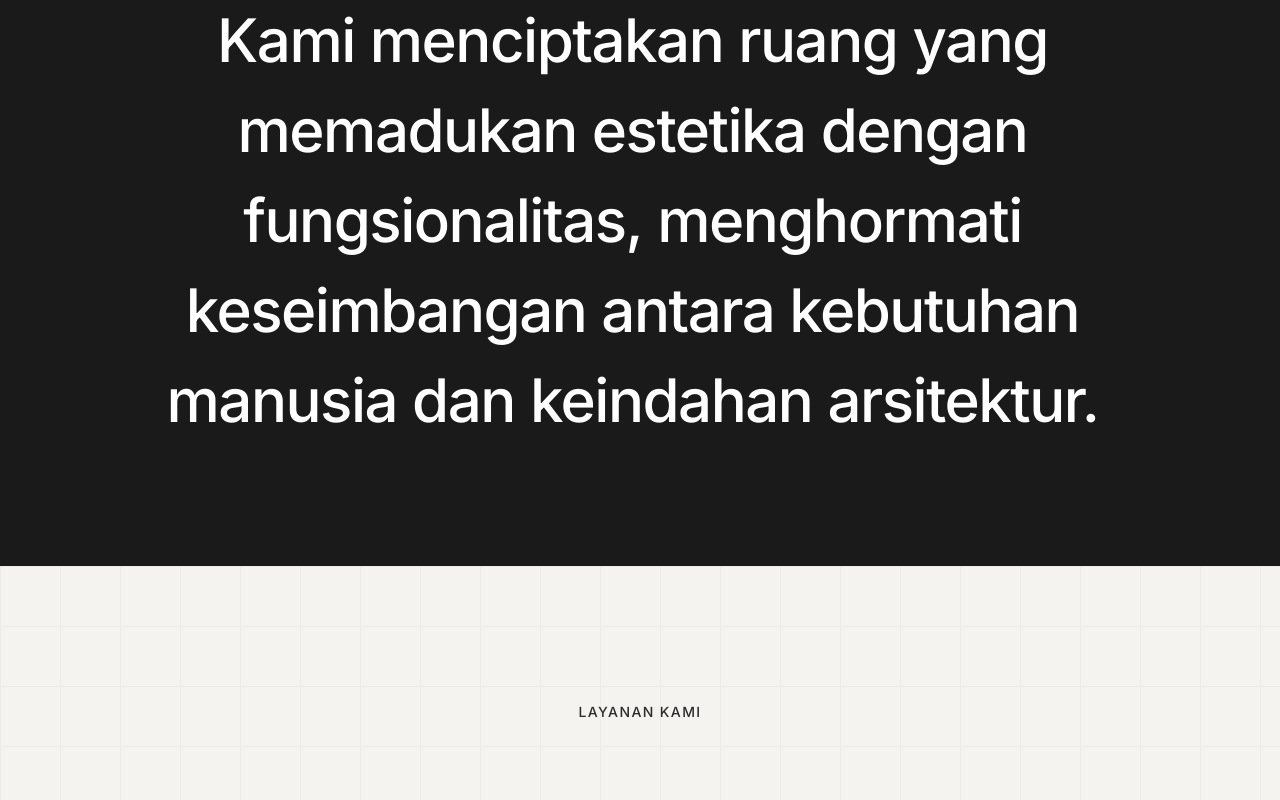
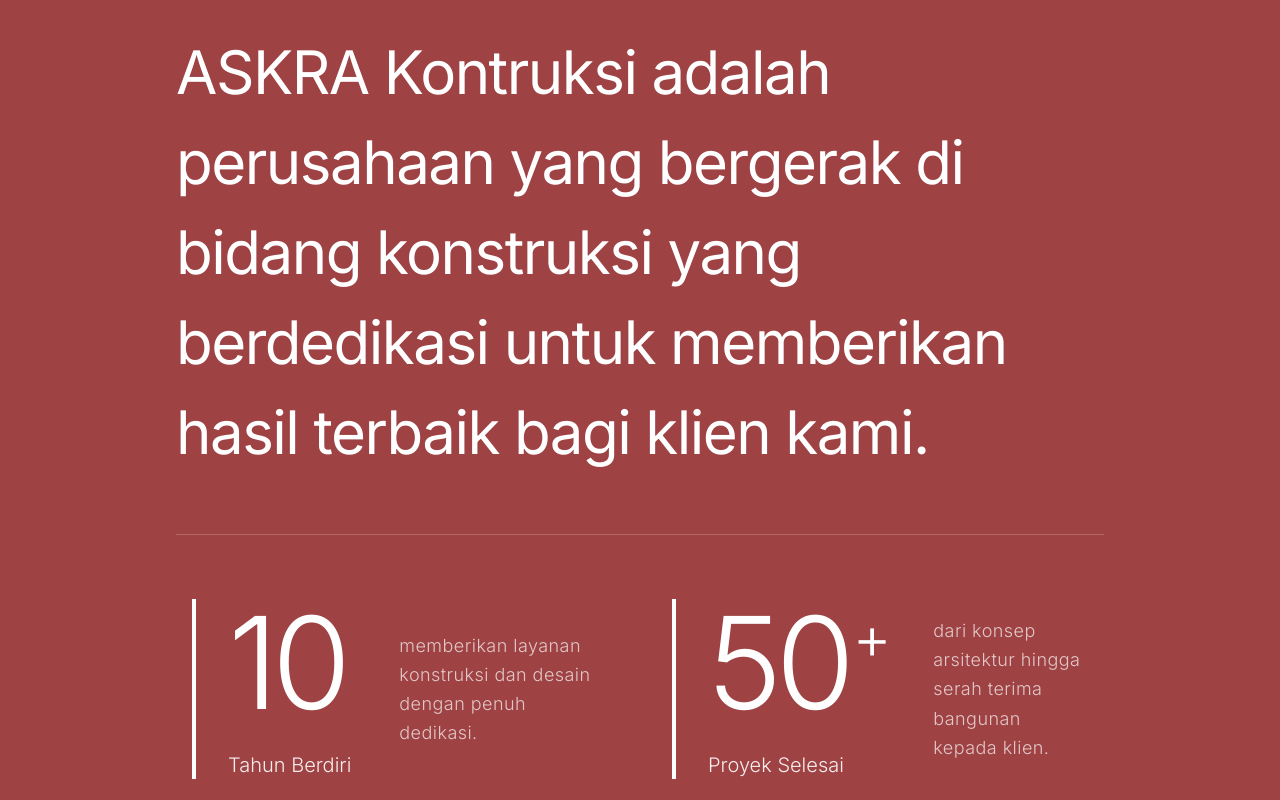
Before and after one commit to acaryawibawantra/desainbangunrenovasi-website, a Next.js app: page / in a window 1280 px wide. Shown: the part 940-1740 px from the top of the page. Built offline with nearby package versions, Linux system fonts and the light colour scheme.

Commit message:
feat: add smooth text reveal and background color transition on scroll in tagline

```diff
--- a/components/sections/Tagline.tsx
+++ b/components/sections/Tagline.tsx
@@ -1,49 +1,157 @@
 "use client";
 
-import { useRef } from "react";
-import { motion, useScroll, useTransform, MotionValue } from "framer-motion";
+import { useRef, useEffect, useState } from "react";
+import { motion, useScroll, useTransform, MotionValue, useInView, animate } from "framer-motion";
 
-const taglineText = "Kami menciptakan ruang yang memadukan estetika dengan fungsionalitas, menghormati keseimbangan antara kebutuhan manusia dan keindahan arsitektur.";
+const taglineText = "ASKRA Kontruksi adalah perusahaan yang bergerak di bidang konstruksi yang berdedikasi untuk memberikan hasil terbaik bagi klien kami.";
 
 function Word({ children, progress, range }: { children: string; progress: MotionValue<number>; range: [number, number] }) {
-    const opacity = useTransform(progress, range, [0.1, 1]);
+    // Apply a slightly smoother easing on the opacity
+    const opacity = useTransform(progress, range, [0.15, 1]);
+    // Optional: You can also use transform like Y position to make it feel smoother
+    const y = useTransform(progress, range, [5, 0]);
 
     return (
         <span className="relative inline-block mr-[0.25em] mt-[0.25em]">
             <span className="absolute opacity-10 text-white/20 select-none">{children}</span>
-            <motion.span style={{ opacity }} className="text-white">{children}</motion.span>
+            <motion.span style={{ opacity, y }} className="text-white relative inline-block transition-transform duration-700 ease-out">{children}</motion.span>
         </span>
     );
 }
 
 export function Tagline() {
     const containerRef = useRef<HTMLDivElement>(null);
-    const { scrollYProgress } = useScroll({
+    const textRef = useRef<HTMLParagraphElement>(null);
+    const [isMobile, setIsMobile] = useState(false);
+
+    useEffect(() => {
+        const checkMobile = () => setIsMobile(window.innerWidth < 768);
+        checkMobile();
+        window.addEventListener("resize", checkMobile);
+        return () => window.removeEventListener("resize", checkMobile);
+    }, []);
+
+    const { scrollYProgress: containerProgress } = useScroll({
         target: containerRef,
-        offset: ["start 0.8", "start 0.2"],
+        offset: ["start 0.9", "start 0.3"],
     });
 
+    const { scrollYProgress: textProgress } = useScroll({
+        target: textRef,
+        offset: ["start 0.8", "start 0.4"],
+    });
+
+    const width = useTransform(
+        containerProgress,
+        [0, 1],
+        [isMobile ? "95%" : "90%", "100%"]
+    );
+
+    const borderRadius = useTransform(
+        containerProgress,
+        [0, 1],
+        [isMobile ? "1.5rem" : "3rem", "0rem"]
+    );
+
+    const backgroundColor = useTransform(
+        containerProgress,
+        [0, 1],
+        ["#1A1A1A", "#9E4244"]
+    );
+
+    // Split text for word animation
     const words = taglineText.split(" ");
 
     return (
         <section
-            id="tagline" // Added ID for navigation
+            id="tagline"
             ref={containerRef}
-            className="flex min-h-[70vh] items-center justify-center bg-[#1a1a1a] px-6 py-24 md:px-12 md:py-32"
+            className="relative z-10 flex justify-center w-full mt-0"
         >
-            <div className="mx-auto max-w-5xl text-center"> {/* Increased max-width */}
-                <p className="flex flex-wrap justify-center text-3xl font-medium leading-tight md:text-5xl lg:text-6xl tracking-tight">
+            <motion.div
+                style={{
+                    width,
+                    borderTopLeftRadius: borderRadius,
+                    borderTopRightRadius: borderRadius,
+                    backgroundColor,
+                    boxShadow: '0 -20px 60px rgba(0,0,0,0.2)'
+                }}
+                className="w-[90%] min-h-[70vh] pt-32 pb-24 md:pt-40 md:pb-32 flex flex-col items-center justify-center overflow-hidden"
+            >
+                <div className="mx-auto max-w-5xl text-left px-6 md:px-12 w-full">
+                    <p ref={textRef} className="flex flex-wrap justify-start text-2xl font-small leading-tight md:text-5xl lg:text-6xl tracking-tight mb-16">
                         {words.map((word, i) => {
                             const start = i / words.length;
                             const end = start + (1 / words.length);
                             return (
-                            <Word key={i} progress={scrollYProgress} range={[start, end]}>
+                                <Word key={i} progress={textProgress} range={[start, end]}>
                                     {word}
                                 </Word>
                             );
                         })}
                     </p>
+
+                    {/* Statistics Section */}
+                    <div className="grid grid-cols-1 md:grid-cols-2 gap-12 md:gap-16 border-t border-white/20 pt-16 px-4 w-full mt-16 text-left">
+                        <StatItem
+                            value={10}
+                            label="Tahun Berdiri"
+                            description="memberikan layanan konstruksi dan desain dengan penuh dedikasi."
+                        />
+                        <StatItem
+                            value={50}
+                            label="Proyek Selesai"
+                            suffix="+"
+                            description="dari konsep arsitektur hingga serah terima bangunan kepada klien."
+                        />
                     </div>
+                </div>
+            </motion.div>
         </section>
     );
 }
+
+function StatItem({ value, label, suffix = "", description }: { value: number; label: string; suffix?: string; description?: string }) {
+    const ref = useRef(null);
+    const isInView = useInView(ref, { once: true });
+
+    return (
+        <div ref={ref} className="flex flex-col xl:flex-row xl:items-center gap-6 xl:gap-12 border-l-4 border-white pl-6 md:pl-8">
+            <div className="flex flex-col flex-shrink-0">
+                <div className="text-7xl md:text-8xl lg:text-[8rem] font-light text-white flex items-start leading-none tracking-tighter">
+                    <Counter value={value} isInView={isInView} />
+                    <span className="text-4xl md:text-5xl lg:text-6xl font-light mt-2 ml-1">{suffix}</span>
+                </div>
+                <div className="text-lg md:text-xl text-white/90 mt-4 md:mt-6 font-light">
+                    {label}
+                </div>
+            </div>
+            {description && (
+                <div className="text-base md:text-lg text-white/70 xl:max-w-xs font-light tracking-wide leading-relaxed">
+                    {description}
+                </div>
+            )}
+        </div>
+    );
+}
+
+function Counter({ value, isInView }: { value: number; isInView: boolean }) {
+    const nodeRef = useRef<HTMLSpanElement>(null);
+
+    useEffect(() => {
+        const node = nodeRef.current;
+        if (!node || !isInView) return;
+
+        const controls = animate(0, value, {
+            duration: 2,
+            ease: "easeOut",
+            onUpdate: (latest) => {
+                node.textContent = Math.round(latest).toString();
+            },
+        });
+
+        return () => controls.stop();
+    }, [value, isInView]);
+
+    return <span ref={nodeRef}>0</span>;
+}
```
Lines whose indentation alone changed are shown as unchanged.
